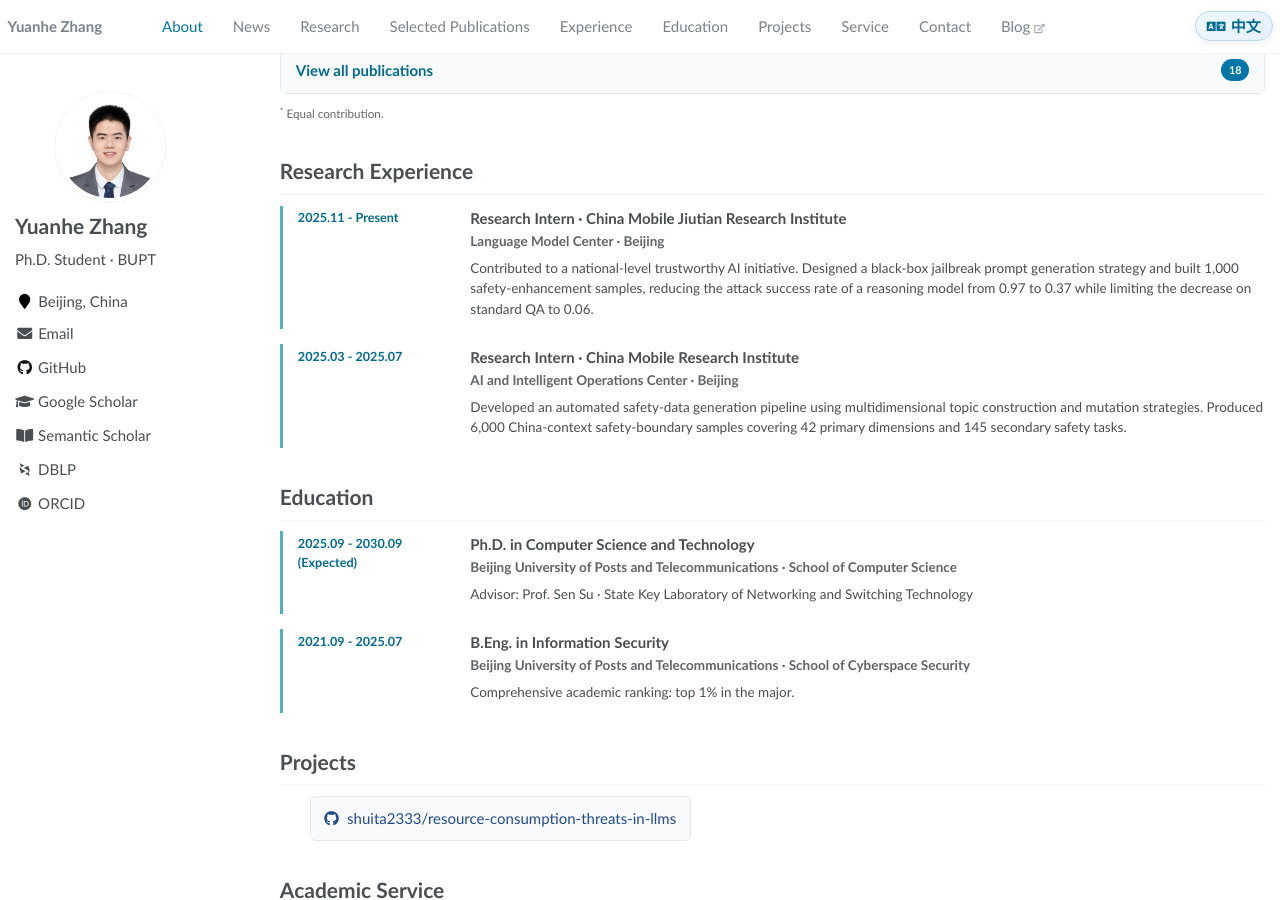
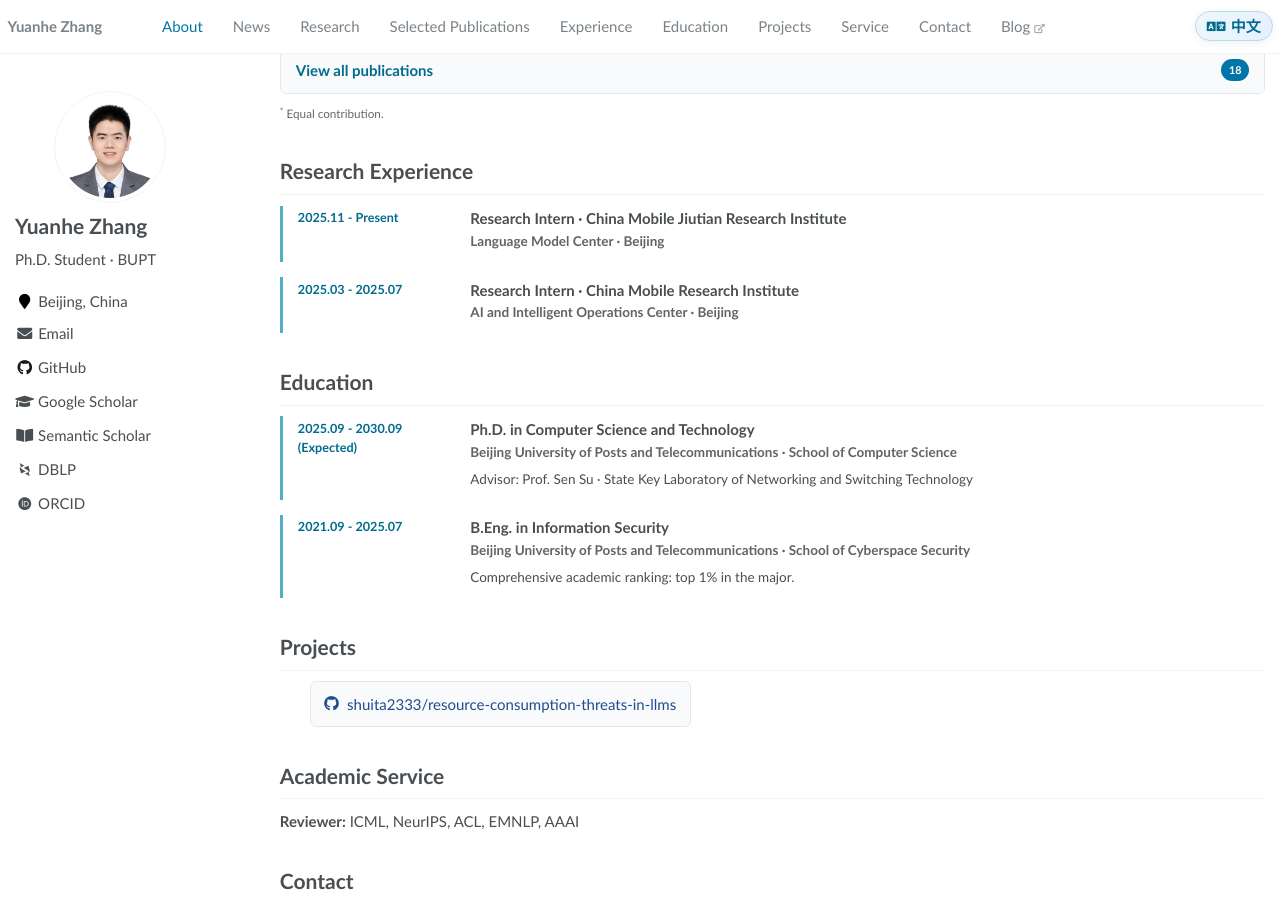
Before and after one commit to shuita2333/CV, a Jekyll site: the page built from _pages/about.md, in a window 1280 px wide and 900 px high, scrolled down 2006 px. Built offline with Jekyll 4.4.1, drawn with Linux system fonts in a browser that asks for light colours; some web fonts are replaced.

Commit message:
Condense research experience

```diff
--- a/_pages/about.md
+++ b/_pages/about.md
@@ -85,7 +85,6 @@ author_profile: true
       <div class="timeline-content">
         <h2><span data-lang="en">Research Intern · China Mobile Jiutian Research Institute</span><span data-lang="zh" hidden>研究型实习生 · 中国移动九天公司（九天研究院）</span></h2>
         <p class="timeline-subtitle"><span data-lang="en">Language Model Center · Beijing</span><span data-lang="zh" hidden>语言模型中心 · 北京</span></p>
-        <p><span data-lang="en">Contributed to a national-level trustworthy AI initiative. Designed a black-box jailbreak prompt generation strategy and built 1,000 safety-enhancement samples, reducing the attack success rate of a reasoning model from 0.97 to 0.37 while limiting the decrease on standard QA to 0.06.</span><span data-lang="zh" hidden>参与九天安全可信国家级项目，设计黑盒越狱提示词生成策略并构建 1,000 条安全增强数据，使深度思考模型的越狱攻击成功率由 0.97 降至 0.37，同时常规问答能力仅下降 0.06。</span></p>
       </div>
     </article>
     <article class="timeline-item">
@@ -93,7 +92,6 @@ author_profile: true
       <div class="timeline-content">
         <h2><span data-lang="en">Research Intern · China Mobile Research Institute</span><span data-lang="zh" hidden>研究型实习生 · 中国移动通信有限公司研究院</span></h2>
         <p class="timeline-subtitle"><span data-lang="en">AI and Intelligent Operations Center · Beijing</span><span data-lang="zh" hidden>人工智能与智慧运营中心 · 北京</span></p>
-        <p><span data-lang="en">Developed an automated safety-data generation pipeline using multidimensional topic construction and mutation strategies. Produced 6,000 China-context safety-boundary samples covering 42 primary dimensions and 145 secondary safety tasks.</span><span data-lang="zh" hidden>研究安全体系构建与数据多样化方法，通过多维主题与变异策略实现自动化安全数据生成，形成 6,000 条符合中国语境的安全边界样本，覆盖 42 个一级维度与 145 个二级安全任务。</span></p>
       </div>
     </article>
   </div>
```
